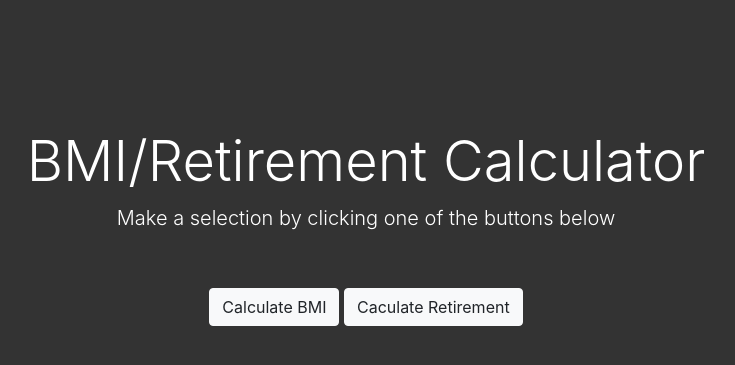
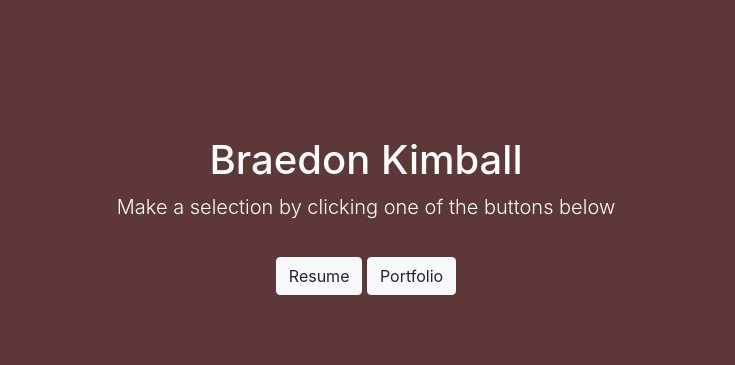
Before and after one commit to braedon-projects/website-personal, a Flask app: page / in a window 1280 px wide. Shown: the top 365 px of the page, without its empty margins (274-1009 px from the left). Run offline with Flask 2, Linux system fonts and the light colour scheme; some libraries are stand-ins or nearby versions.

Commit message:
Added resume / redesigned parts of pages

```diff
--- a/source/main.py
+++ b/source/main.py
@@ -1,43 +1,27 @@
-from flask import Flask, render_template, request, redirect, url_for
+from flask import Flask, render_template, request, redirect, url_for, send_file
 from driver import bmi, retirement
 app = Flask(__name__, template_folder='templates')
 
 @app.route('/', methods=['POST', 'GET'])
 def index():
     if request.method == 'POST':
-        if 'bmi' in request.form:
-            return redirect(url_for('bmipage'))
-        if 'retirement' in request.form:
+        if 'resume' in request.form:
+            return redirect(url_for('braedonresume'))
+        if 'portfolio' in request.form:
             return redirect(url_for('retirementpage'))
     return render_template('index.html')
 
-@app.route('/bmipage', methods=['POST', 'GET'])
-def bmipage():
-    try:
-        if request.method == 'POST':
-            if 'submit' in request.form:
-                height = float(request.form['height'])
-                weight = float(request.form['weight'])
-                cat, out, wflag, hflag = bmi(weight, height)
-                return render_template('bmi.html', category = cat, message = out)
-        return render_template('bmi.html')
-    except:
-        return render_template('bmi.html', error="An error occurred. Please try again.")
+@app.route('/braedonresume', methods=['POST', 'GET'])
+def braedonresume():
+    if request.method == 'POST':
+        return render_template('braedonresume.html')
+    return render_template('braedonresume.html')
 
 @app.route('/retirementpage', methods=['POST', 'GET'])
 def retirementpage():
-    try:
-        if request.method == 'POST':
-            if 'submit' in request.form:
-                age = float(request.form['age'])
-                sal = float(request.form['salary'])
-                pcs = float(request.form['percentsaved'])
-                sg = float(request.form['savingsgoal'])
-                message, flag, pflag, sflag, aflag = retirement(age, sal, pcs, sg)
-                return render_template('retirement.html', message=message)
+    if request.method == 'POST':
         return render_template('retirement.html')
-    except:
-        return render_template('retirement.html', error="An error occurred. Please try again.")
+    return render_template('retirement.html')
 
 if __name__ == '__main__':
     app.run(debug=True, port=4321)
--- a/source/static/styles.css
+++ b/source/static/styles.css
@@ -1,5 +1,5 @@
 body{
-    background-color: #333333;
+    background-color: 	#330303c9;
 }
 
 .result{
@@ -33,7 +33,7 @@ body{
 }
 
 .cover-buttons{
-    padding-top: 3%;
+    padding-top: 1.5%;
 }
 
 .btn-light:hover{
--- a/source/templates/index.html
+++ b/source/templates/index.html
@@ -10,13 +10,13 @@
 </head>
 <body class="cover">
     <div class="container">
-        <h1 class="display-4">BMI/Retirement Calculator</h1>
+        <h1 class="display-4"><h1>Braedon Kimball</h1>
         <p class="lead">Make a selection by clicking one of the buttons below</p>
     </div>
     <form method="POST" action="/">
         <div class="container cover-buttons">
-            <button type="submit" class="btn btn-light" name="bmi">Calculate BMI</button>
-            <button type="submit" class="btn btn-light" name="retirement">Caculate Retirement</button>
+            <button type="submit" class="btn btn-light" name="resume">Resume</button>
+            <button type="submit" class="btn btn-light" name="portfolio">Portfolio</button>
         </div>
     </form>
 </body>
```
Also changed, not shown: source/templates/bmi.html (deleted, +0 -44 lines), source/templates/braedonresume.html (added, +15 -0 lines), source/templates/retirement.html (+1 -33 lines), source/testfiles/drivertester.py (renamed from source/drivertester.py), source/testfiles/seleniumtest.py (renamed from source/seleniumtest.py), 1 other file.
